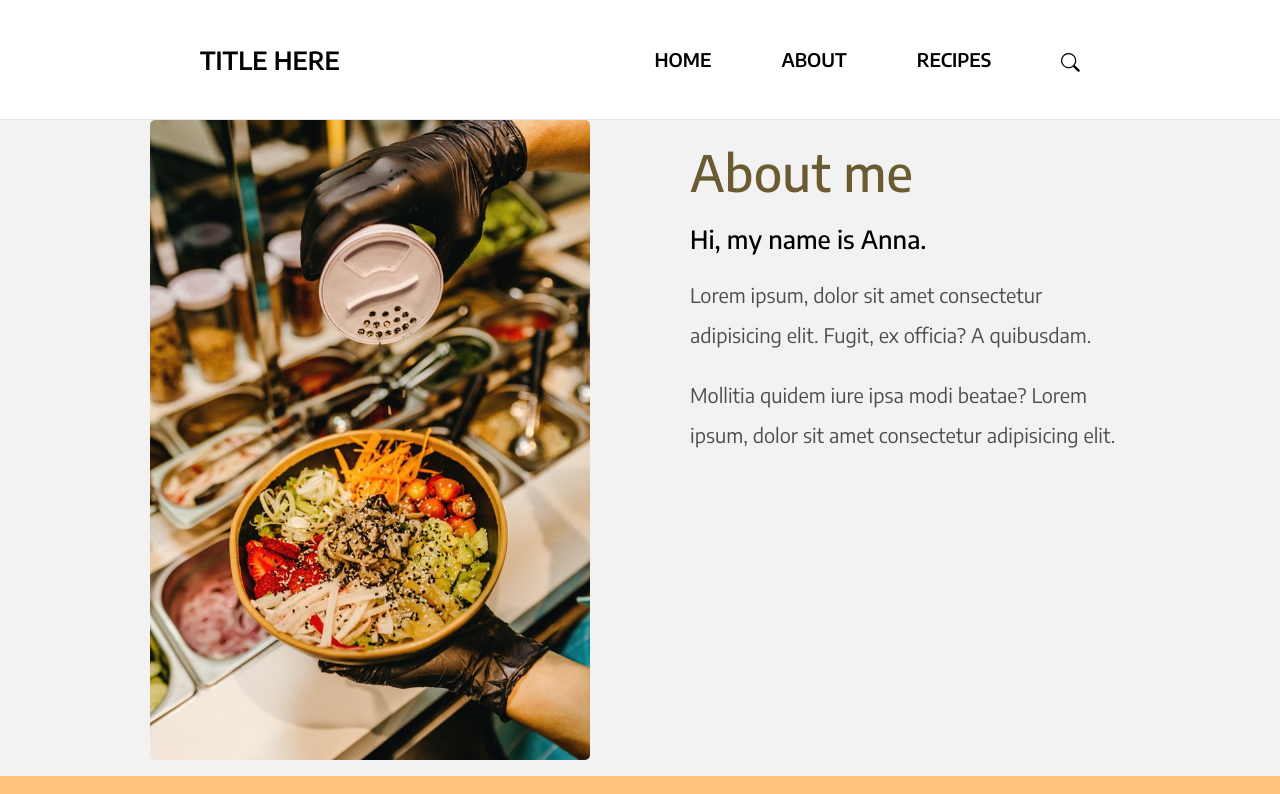
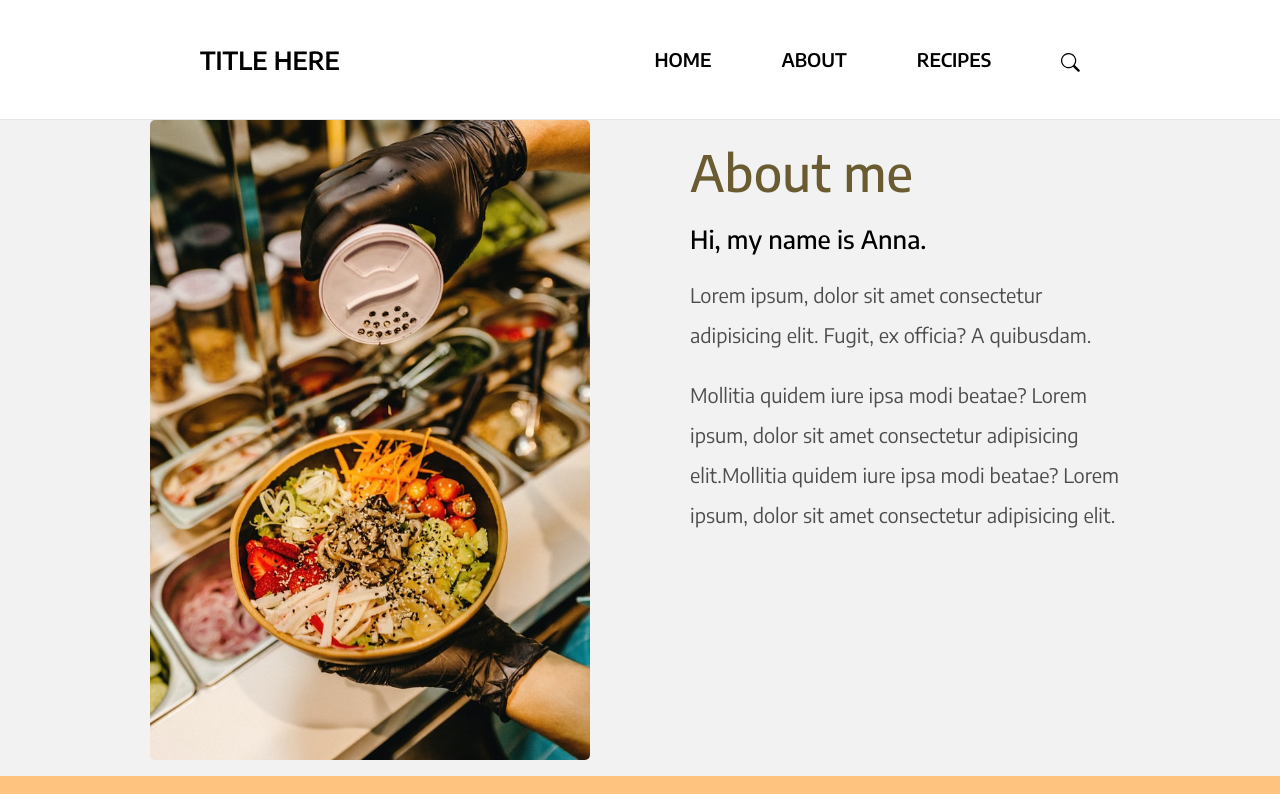
Before and after one commit to AnnaAn01/recipe-website, a React (Create React App) app: page /#/about in a window 1280 px wide. Shown: the top 794 px of the page. Built offline with nearby package versions, Linux system fonts and the light colour scheme.

Commit message:
editing About section

```diff
--- a/src/components/AboutPage/AboutPage.js
+++ b/src/components/AboutPage/AboutPage.js
@@ -26,7 +26,9 @@ const AboutPage = () => {
               </p>
               <p className="about__text-2 about__text">
                 Mollitia quidem iure ipsa modi beatae? Lorem ipsum, dolor sit
-                amet consectetur adipisicing elit.
+                amet consectetur adipisicing elit.Mollitia quidem iure ipsa modi
+                beatae? Lorem ipsum, dolor sit amet consectetur adipisicing
+                elit.
               </p>
             </p>
           </div>
```
